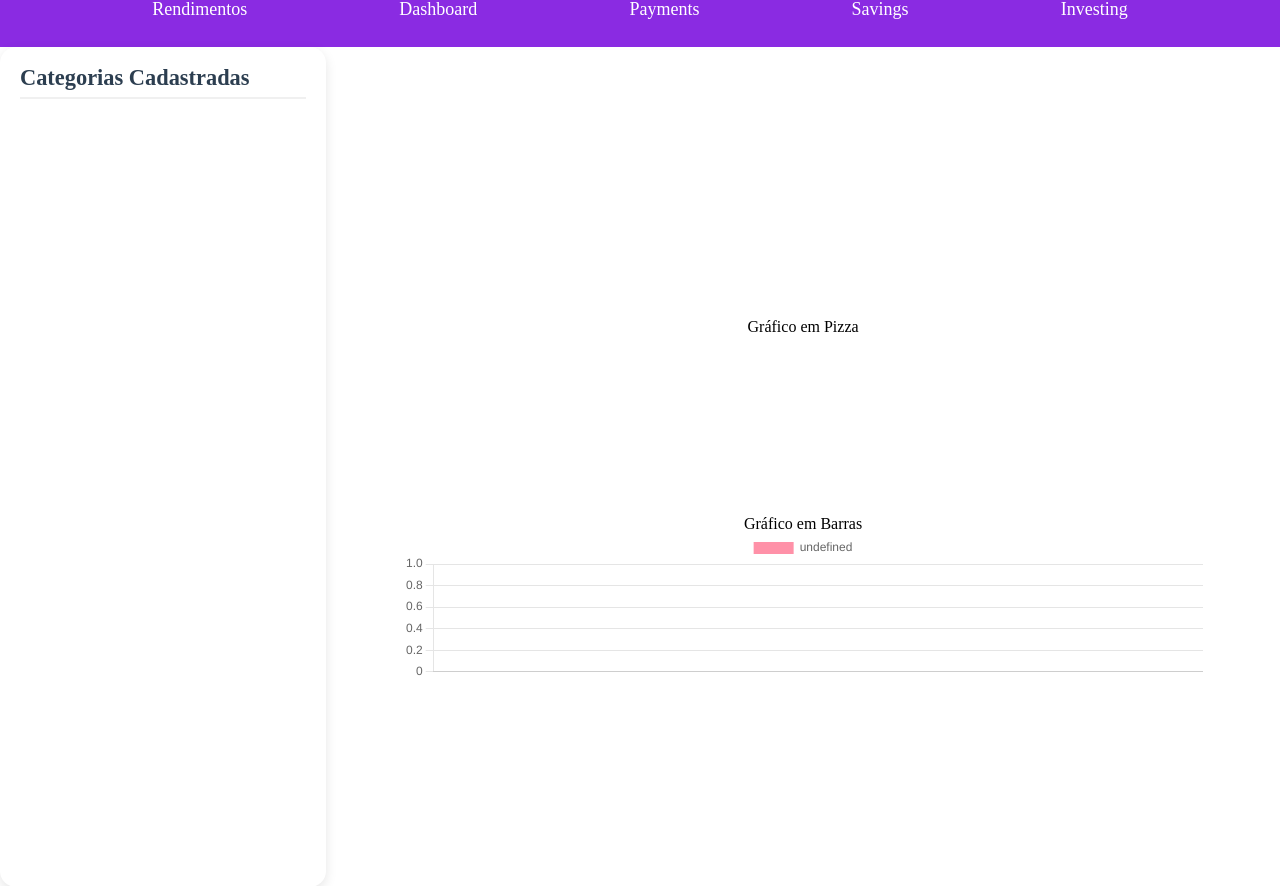
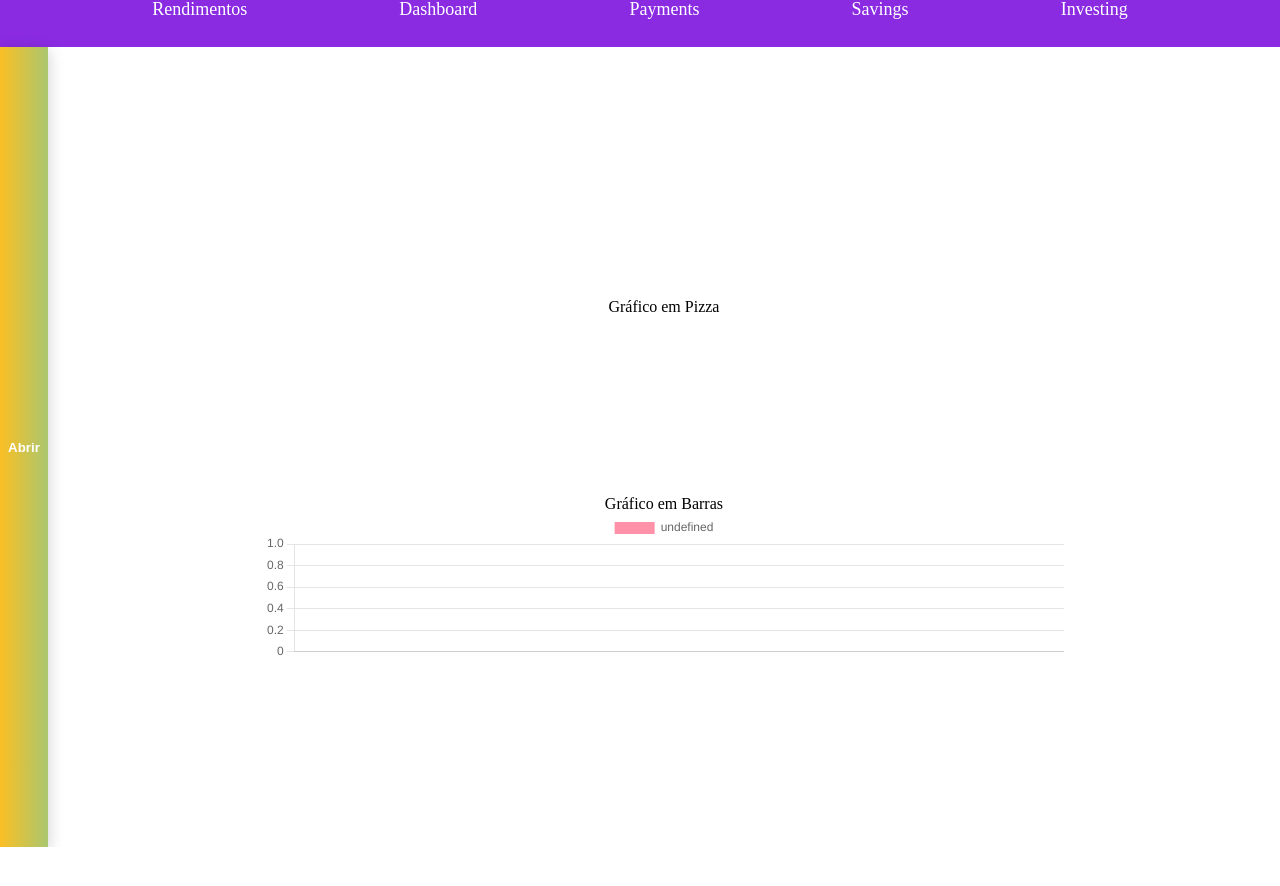
Before and after one commit to walisson27/React-Invest, a Next.js app: page /invest/invest in a window 1280 px wide. After the commit the page ends 847 px from the top, so only its background shows below. Built offline with nearby package versions, Linux system fonts and the light colour scheme.

Commit message:
feat: button de abrir e fechar categorias

```diff
--- /dev/null
+++ b/src/pages/invest/Styles/button.css
@@ -0,0 +1,30 @@
+.btn-animated {
+  background: linear-gradient(270deg, #ff4d6d, #4f46e5, #22d3ee, #fbbf24);
+  background-size: 800% 800%;   /* gradiente bem grande */
+  animation: gradientShift 8s ease infinite; /* animação contínua */
+
+  color: #fff;
+  font-weight: bold;
+  height: 100vh;
+  padding: 12px 8px;
+  border: none;
+  border-radius: 0px;
+  cursor: pointer;
+  transition: transform 0.2s ease, box-shadow 0.2s ease;
+  box-shadow: 0 4px 15px rgba(0, 0, 0, 0.2);
+}
+/* Efeito hover extra */
+/*
+.btn-animated:hover {
+  transform: scale(1.05);
+  box-shadow: 0 6px 20px rgba(0, 0, 0, 0.3);
+}
+
+/* Keyframes para animar o gradiente */
+/*
+@keyframes gradientShift {
+  0% { background-position: 0% 50%; }
+  50% { background-position: 100% 50%; }
+  100% { background-position: 0% 50%; }
+}
+*/
--- a/src/pages/invest/invest.css
+++ b/src/pages/invest/invest.css
@@ -72,6 +72,7 @@ aside {
   min-width: 250px;
   max-width: 300px;
   transition: transform 0.3s ease, box-shadow 0.3s ease;
+
 }
 
 aside:hover {
--- a/src/pages/invest/invest.tsx
+++ b/src/pages/invest/invest.tsx
@@ -1,6 +1,7 @@
-import { useState } from "react"
+import { use, useState } from "react"
 import "../../../reset.css"
 import "./invest.css"
+import "./Styles/button.css"
 import Grafico from "./graficos/Graficos";
 
 import { Bar, Pie } from "react-chartjs-2";
@@ -18,6 +19,7 @@ const Invest = () => {
   const [nome, setNome] = useState("")
   const [valor, setValor] = useState("")
   const [openModal, setOpenModal] = useState(false)
+  const [aside, setAside] = useState(false)
 
   const adicionarCategoria = () => {
     if (nome.trim() !== "" && valor !== "") {
@@ -78,9 +80,15 @@ const Invest = () => {
         </div>
       )}
 
+
       <header className="header-invest">
-        <aside>
-          <h2 className="h2-invest">Categorias Cadastradas</h2>
+        <button className="btn-animated" onClick={() => setAside(prev => !prev)}>
+          {aside ? "Fechar" : "Abrir"}
+        </button>
+        {aside && (
+        <div >
+        <aside className="modal-content">
+          <h2 className="h2-invest" onClick={() => setAside(prev => !prev)}>Categorias Cadastradas</h2>
           <ul>
             {categorias.map((c, index) => (
               <li key={index}>
@@ -89,6 +97,8 @@ const Invest = () => {
             ))}
           </ul>
         </aside>
+        </div>
+          )}
       <article className="article-invest">
           <section className="categories-invest">
             <h2 className="h2-invest">Gráfico em Pizza</h2>
```
